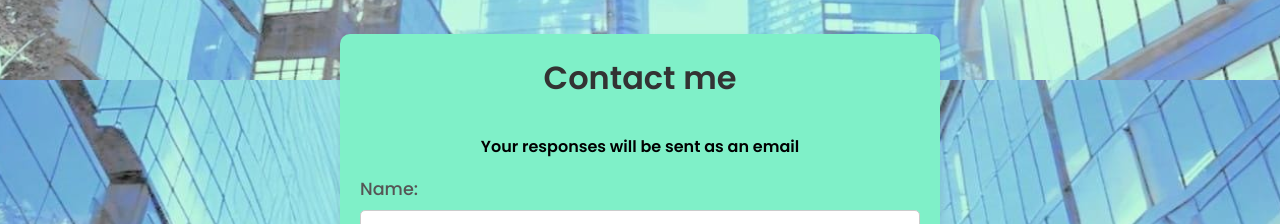
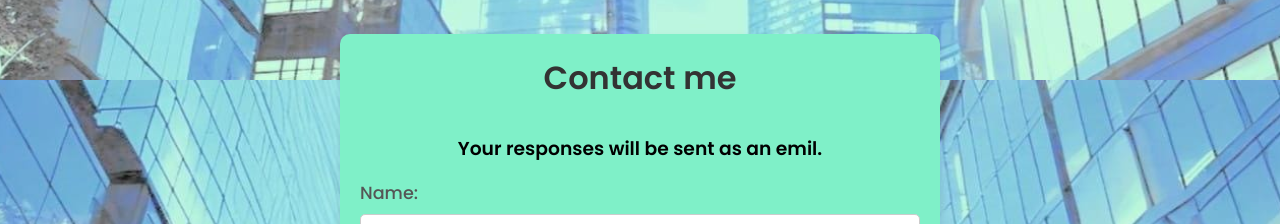
Before and after one commit to sanjitram/personal_portfolio, a React (Create React App) app: page / in a window 1280 px wide. Shown: the part 2320-2544 px from the top of the page. Built offline with nearby package versions, Linux system fonts and the light colour scheme.

Commit message:
Update Form.jsx

```diff
--- a/src/components/form/Form.jsx
+++ b/src/components/form/Form.jsx
@@ -27,7 +27,7 @@ const Form = () => {
   return (
     <div id="contact">
       <h2>Contact me</h2>
-      <h4>Your responses will be sent as an email</h4>
+      <h3>Your responses will be sent as an emil.</h3>
       <form id="conform" ref={form} onSubmit={sendEmail}>
         <label htmlFor="name">Name:</label>
         <input type="text" id="name" name="your_name" required /><br />
```
